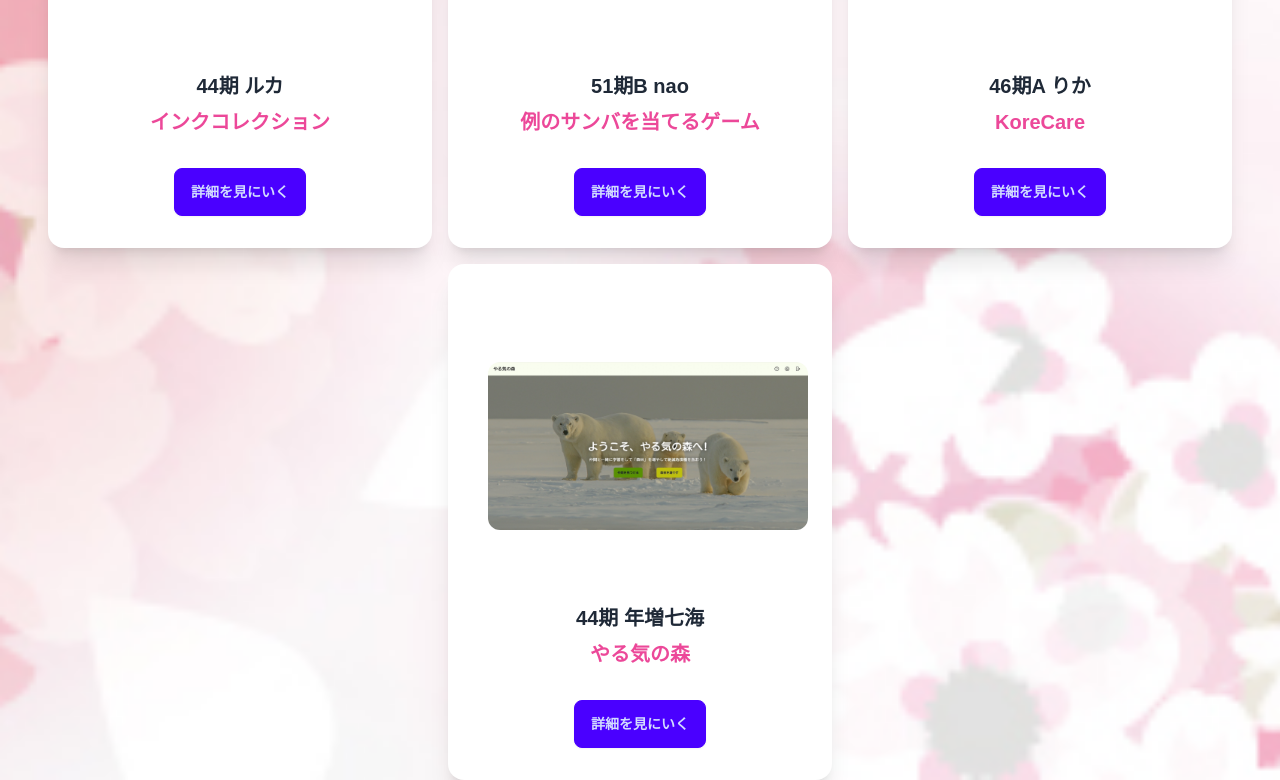
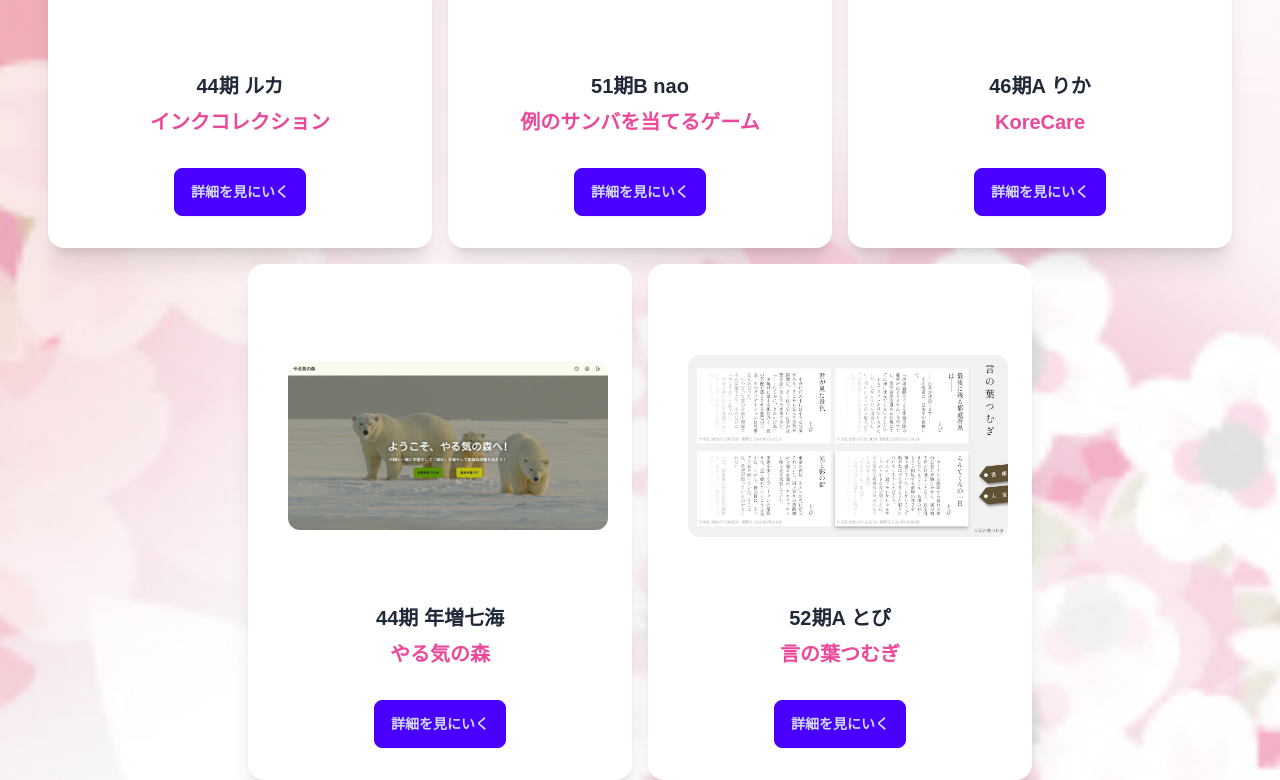
Before and after one commit to zakkiiy/runteq_fes_vol4, a Next.js app: page /apps in a window 1280 px wide. Shown: the part 6432-7212 px from the top of the page. Built offline with nearby package versions, Linux system fonts and the light colour scheme; a web font is replaced by a local one.

Commit message:
微調整

```diff
--- a/src/app/data/appsData.js
+++ b/src/app/data/appsData.js
@@ -407,6 +407,17 @@ const appsData = [
     commnet: 'メインのタイマー機能には力を入れました。Stimulusを使って非同期通信を行いSPA風に実装にできました。画像のプレビューやモーダルなどもStimulusを使うことでユーザーにストレスなく使ってもらえるようにしました。',
     githubUrl: 'https://github.com/nanamitoshimasu/studying_mate'
   },
+  {
+    id: 38,
+    name: '52期A とぴ',
+    appName: '言の葉つむぎ',
+    category: 'Newcomer',
+    url: 'https://kotonoha-tsumugi.vercel.app',
+    appImg: '/app/jagabee.jpg',
+    description: '起承転結をそれぞれ異なるユーザーで執筆し、1つの物語を紡ぐアプリです。',
+    commnet: '色合いがシンプルになるのでアニメーションでおしゃれさを出してみました。',
+    githubUrl: 'https://github.com/topi0247/KotonohaTsumugi'
+  },
 
 
 ];
```
Also changed, not shown: public/app/jagabee.jpg (added).
